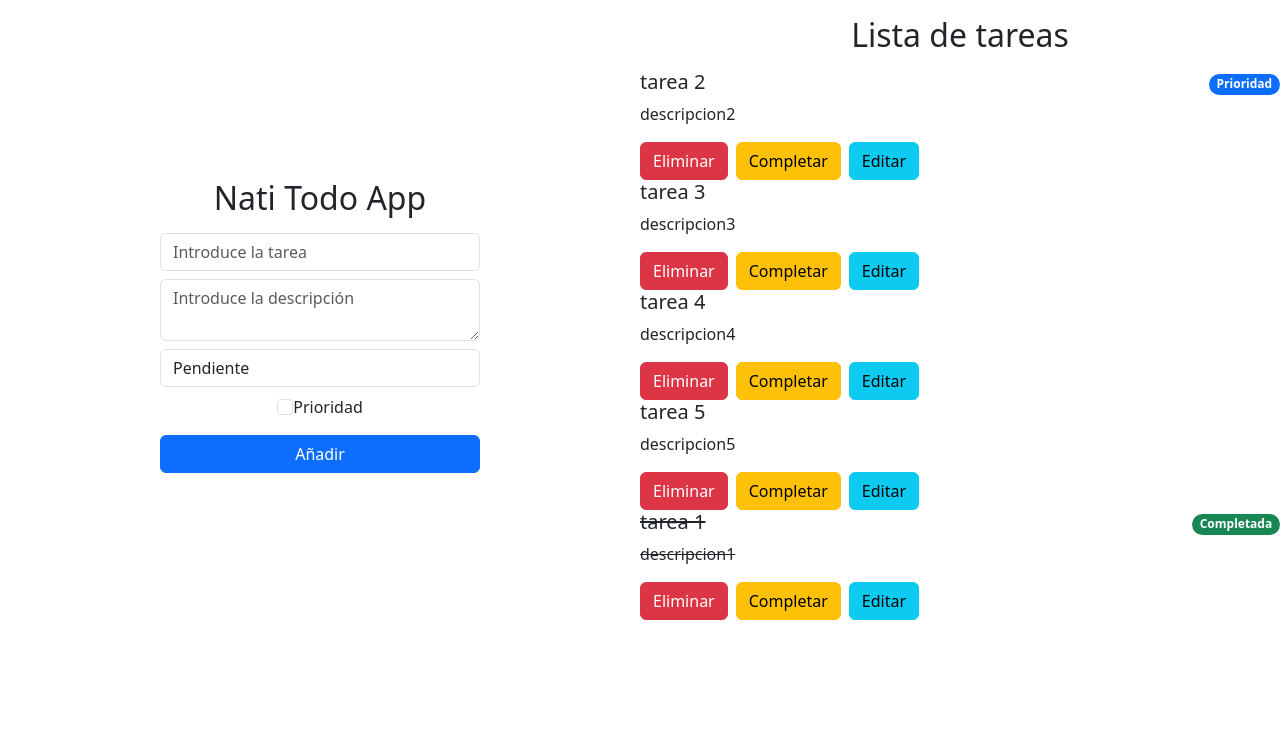
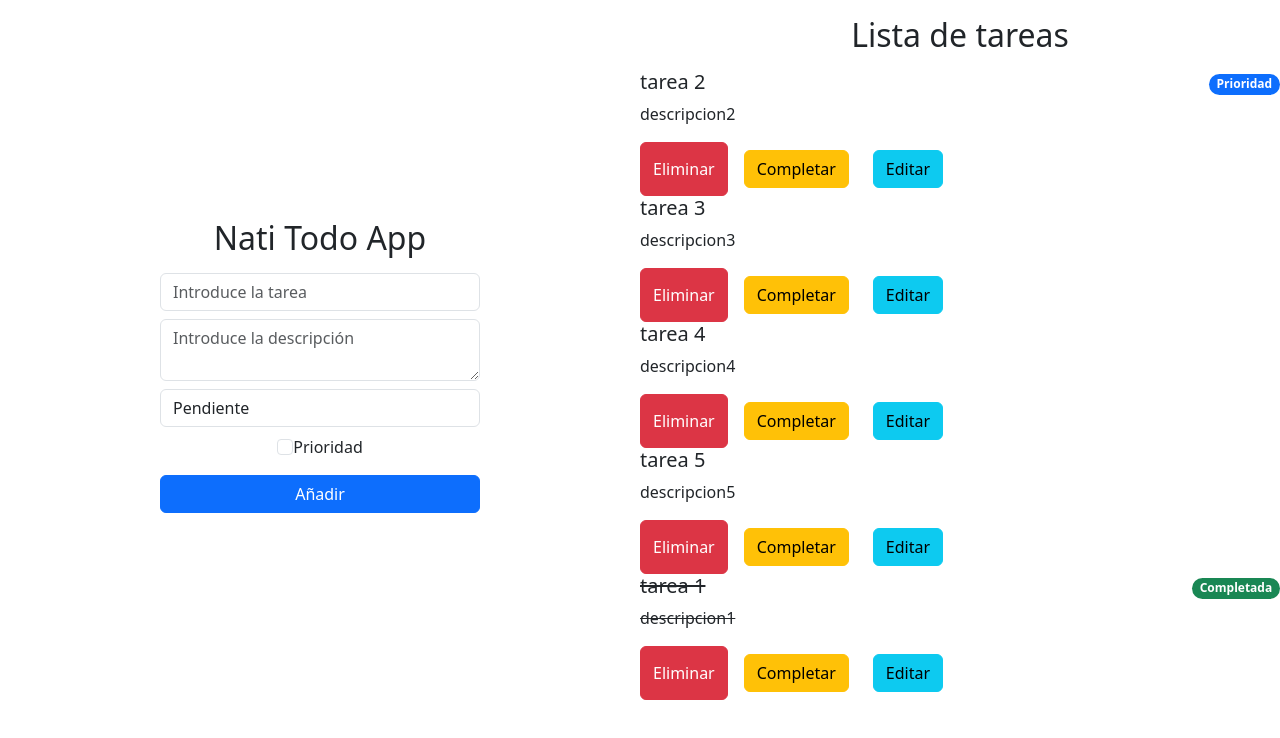
Before and after one commit to naatiworlds/TodoAppReact, a React (Vite) app: page / in a window 1280 px wide. Shown: the top 738 px of the page. Built offline with nearby package versions, Linux system fonts and the light colour scheme.

Commit message:
cambiando el estilo de la app

```diff
--- a/src/components/Todo.jsx
+++ b/src/components/Todo.jsx
@@ -33,13 +33,13 @@ function Todo({ todo, deleteTodo, completeTodo, handleChangeTodo }) {
                 Eliminar
               </button>
               <button
-                className="btn btn-warning"
+                className="btn btn-warning m-2"
                 onClick={() => completeTodo(id)}
               >
                 Completar
               </button>
               <button
-                className="btn btn-info"
+                className="btn btn-info m-2"
                 onClick={() => handleChangeTodo(todo)} // Enviar todo el objeto 'todo'
               >
                 Editar
```
